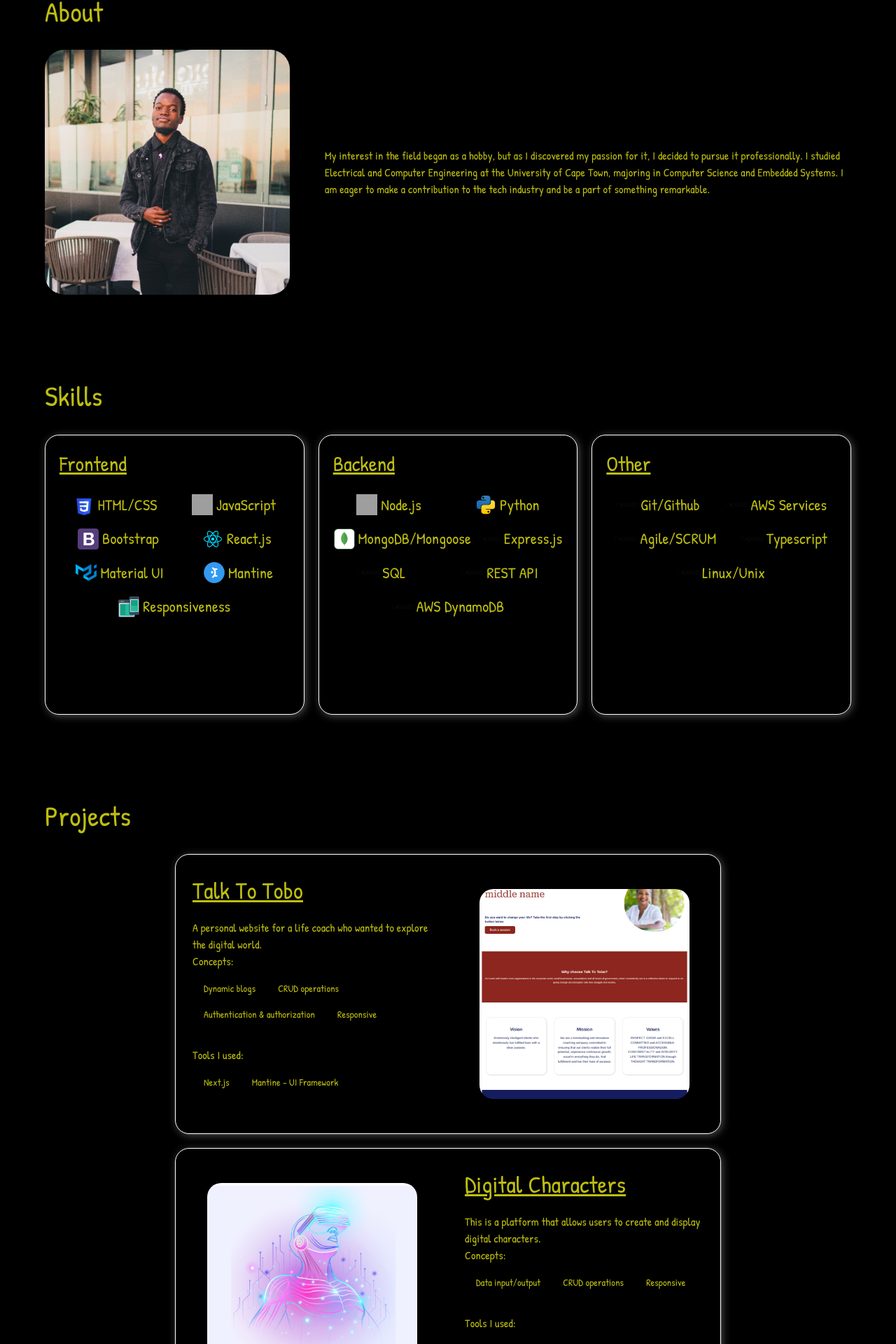
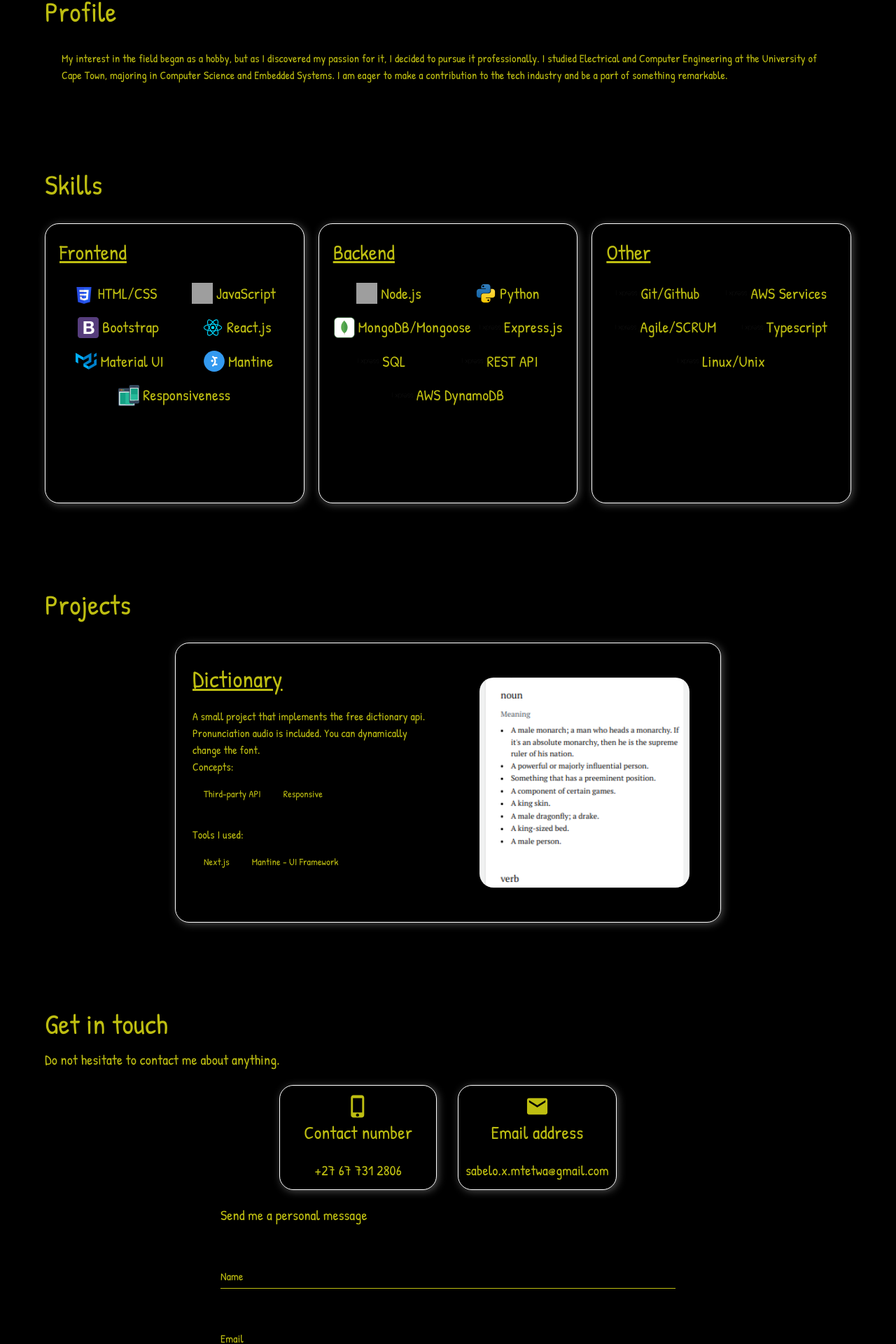
Before and after one commit to SabeloX/personal-portfolio, a Next.js app: page / in a window 1280 px wide. Shown: the part 868-2788 px from the top of the page at 70% size. Built offline with nearby package versions, Linux system fonts and the light colour scheme; grey boxes are pictures that could not be loaded.

Commit message:
Added a new project and renamed about to profile

```diff
--- a/components/audience/about.tsx
+++ b/components/audience/about.tsx
@@ -12,26 +12,27 @@
     return (
         <ComponentShell
             textColor={textColor}
-            heading="About"
+            heading="Profile"
             id="about"
         >
             <Container
                 sx={{
                     display: "flex",
                     flexDirection: { xs: "column", sm: "row" },
-                    gap: "50px",
+                    // gap: "50px",
                     alignItems: "center",
+                    padding: "0 50px",
                     justifyContent: "center",
-                    padding: "0px !important"
+                    // padding: "0px !important"
                 }}
             >
-                <Image
+                {/* <Image
                     src={aboutImage}
                     width={350}
                     height={350}
                     alt="Profile image"
                     loading="lazy"
-                />
+                /> */}
                 <Typography
                     variant="body1"
                     sx={{
--- a/samples.ts
+++ b/samples.ts
@@ -13,30 +13,43 @@
 
 export const projects: ProjectsDocument[] = [
     {
-      _id: '6452ec9cdbda447312f561fe',
-      image: '/projects/ttt.png',
-      title: 'Talk To Tobo',
-      concepts: [
-        'Dynamic blogs',
-        'CRUD operations',
-        'Authentication & authorization',
-        'Responsive'
-      ],
-      source: 'https://github.com/SabeloX/portfolio',
-      demo: 'https://ttt-opal.vercel.app/',
-      tools: [ 'Next.js', 'Mantine - UI Framework' ],
-      description: 'A personal website for a life coach who wanted to explore the digital world.'
+        _id: '6452ec9cdbda44731asceiemm',
+        image: '/projects/dic.png',
+        title: 'Dictionary',
+        concepts: [
+            'Third-party API',
+            'Responsive'
+        ],
+        source: 'https://github.com/SabeloX/Dictionary',
+        demo: 'https://dictionaryx.vercel.app/',
+        tools: [ 'Next.js', 'Mantine - UI Framework' ],
+        description: 'A small project that implements the free dictionary api. Pronunciation audio is included. You can dynamically change the font.'
     },
-    {
-      _id: '6452edecdbda447312f561ff',
-      image: '/projects/dc.png',
-      title: 'Digital Characters',
-      concepts: [ 'Data input/output', 'CRUD operations', 'Responsive' ],
-      source: 'https://github.com/SabeloX/create-and-display-digital-characters',
-      demo: 'https://create-and-display-digital-characters.vercel.app/',
-      tools: [ 'Next.js', 'MongoDB', 'Mongoose' ],
-      description: 'This is a platform that allows users to create and display digital characters.'
-    }
+    // {
+    //   _id: '6452ec9cdbda447312f561fe',
+    //   image: '/projects/ttt.png',
+    //   title: 'Talk To Tobo',
+    //   concepts: [
+    //     'Dynamic blogs',
+    //     'CRUD operations',
+    //     'Authentication & authorization',
+    //     'Responsive'
+    //   ],
+    //   source: 'https://github.com/SabeloX/portfolio',
+    //   demo: 'https://ttt-opal.vercel.app/',
+    //   tools: [ 'Next.js', 'Mantine - UI Framework' ],
+    //   description: 'A personal website for a life coach who wanted to explore the digital world.'
+    // },
+    // {
+    //   _id: '6452edecdbda447312f561ff',
+    //   image: '/projects/dc.png',
+    //   title: 'Digital Characters',
+    //   concepts: [ 'Data input/output', 'CRUD operations', 'Responsive' ],
+    //   source: 'https://github.com/SabeloX/create-and-display-digital-characters',
+    //   demo: 'https://create-and-display-digital-characters.vercel.app/',
+    //   tools: [ 'Next.js', 'MongoDB', 'Mongoose' ],
+    //   description: 'This is a platform that allows users to create and display digital characters.'
+    // }
 ]
 
 export const skills: SkillsDocument[] = [
```
Also changed, not shown: public/projects/dic.png (added).
